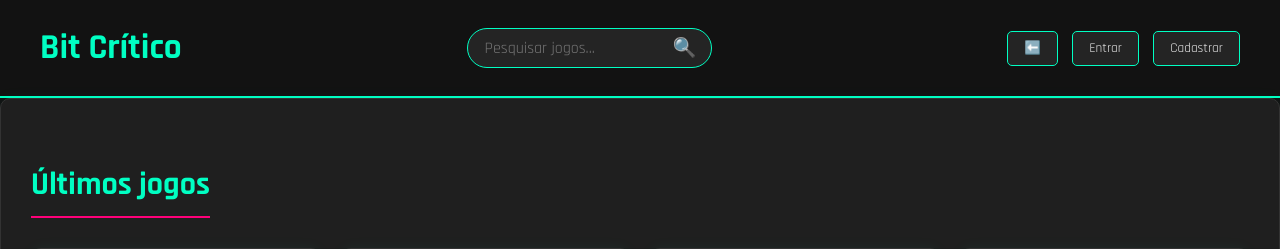
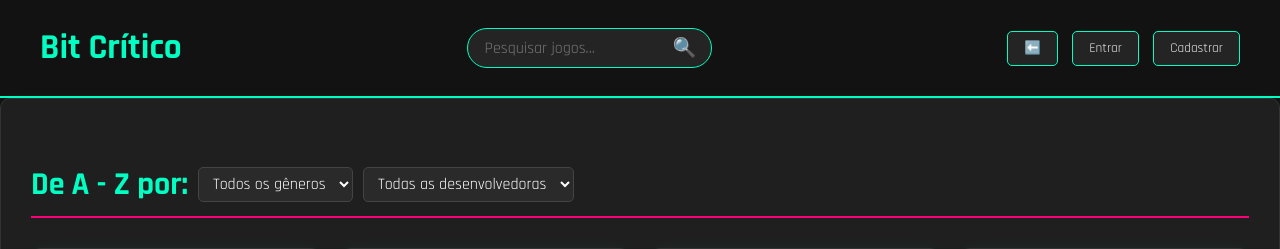
Before and after one commit to laravinicius/bitCritico, a PHP site: page /jogos.html in a window 1280 px wide. Shown: the top 249 px of the page. Run offline with PHP 8.4, Linux system fonts and the light colour scheme.

Commit message:
Ajeitar HTML
Coloquei uma caixa de opções de generos e desenvolvedoras

```diff
--- a/PROJETO HTML/estilos/jogos.css
+++ b/PROJETO HTML/estilos/jogos.css
@@ -298,3 +298,24 @@ footer .midiaSocial a:hover {
 .search-bar button:hover {
     color: var(--cor-destaque);
 }
+
+.game-reviews h2 {
+    display: flex;
+    align-items: center;
+    gap: 10px; /* Espaço entre os elementos */
+}
+
+#filtro, #genero-filtro, #desenvolvedora-filtro {
+    background-color: #2a2a2a; /* Cor de fundo escura */
+    color: #fff; /* Texto branco */
+    border: 1px solid #444; /* Borda sutil */
+    border-radius: 5px; /* Bordas arredondadas */
+    padding: 5px 10px; /* Espaçamento interno */
+    font-size: 16px; /* Tamanho da fonte */
+    cursor: pointer; /* Cursor de ponteiro */
+}
+
+#filtro option, #genero-filtro option, #desenvolvedora-filtro option {
+    background-color: #2a2a2a; /* Cor de fundo das opções */
+    color: #fff; /* Texto branco nas opções */
+}
--- a/PROJETO HTML/jogos.html
+++ b/PROJETO HTML/jogos.html
@@ -10,6 +10,7 @@
 
     <script src="backend/index.js"></script>
 </head>
+
 <body>
     <header>
         <div class="logo"><a class="logo titulo" href="index.html">Bit Crítico</a></div>
@@ -33,6 +34,53 @@
 
     <main>
         <section class="jogos game-reviews">
+            <h2>De A - Z por:
+                <select name="genero-filtro" id="genero-filtro">
+                    <option value="" selected>Todos os gêneros</option>
+                    <option value="acao">Ação</option>
+                    <option value="terror">Terror</option>
+                    <option value="fps">FPS</option>
+                    <option value="aventura">Aventura</option>
+                    <option value="rpg">RPG</option>
+                    <option value="estrategia">Estratégia</option>
+                    <option value="simulacao">Simulação</option>
+                </select>
+                <select name="desenvolvedora-filtro" id="desenvolvedora-filtro">
+                    <option value="" selected>Todas as desenvolvedoras</option>
+                    <option value="valve">Valve</option>
+                    <option value="rockstar">Rockstar</option>
+                    <option value="bethesda">Bethesda</option>
+                    <option value="ubisoft">Ubisoft</option>
+                    <option value="ea">EA</option>
+                </select>
+            </h2>
+            <div class="jogos-grid">
+                <div class="jogos">
+                    <img src="jogos1.jpg" alt="jogos 1">
+                    <h3>Nome do jogos 1</h3>
+                    <p>Descrição do jogos 1...</p>
+                </div>
+                <div class="jogos">
+                    <img src="jogos2.jpg" alt="jogos 2">
+                    <h3>Nome do jogos 2</h3>
+                    <p>Descrição do jogos 2...</p>
+                </div>
+                <div class="jogos">
+                    <img src="jogos3.jpg" alt="jogos 3">
+                    <h3>Nome do jogos 3</h3>
+                    <p>Descrição do jogos 3...</p>
+                </div>
+                <div class="jogos">
+                    <img src="jogos4.jpg" alt="jogos 4">
+                    <h3>Nome do jogos 4</h3>
+                    <p>Descrição do jogos 4...</p>
+                </div>
+                <div class="jogos">
+                    <img src="jogos5.jpg" alt="jogos 5">
+                    <h3>Nome do jogos 5</h3>
+                    <p>Descrição do jogos 5...</p>
+                </div>
+            </div>
             <h2>Últimos jogos</h2>
             <div class="jogos-grid">
                 <div class="jogos">
```
